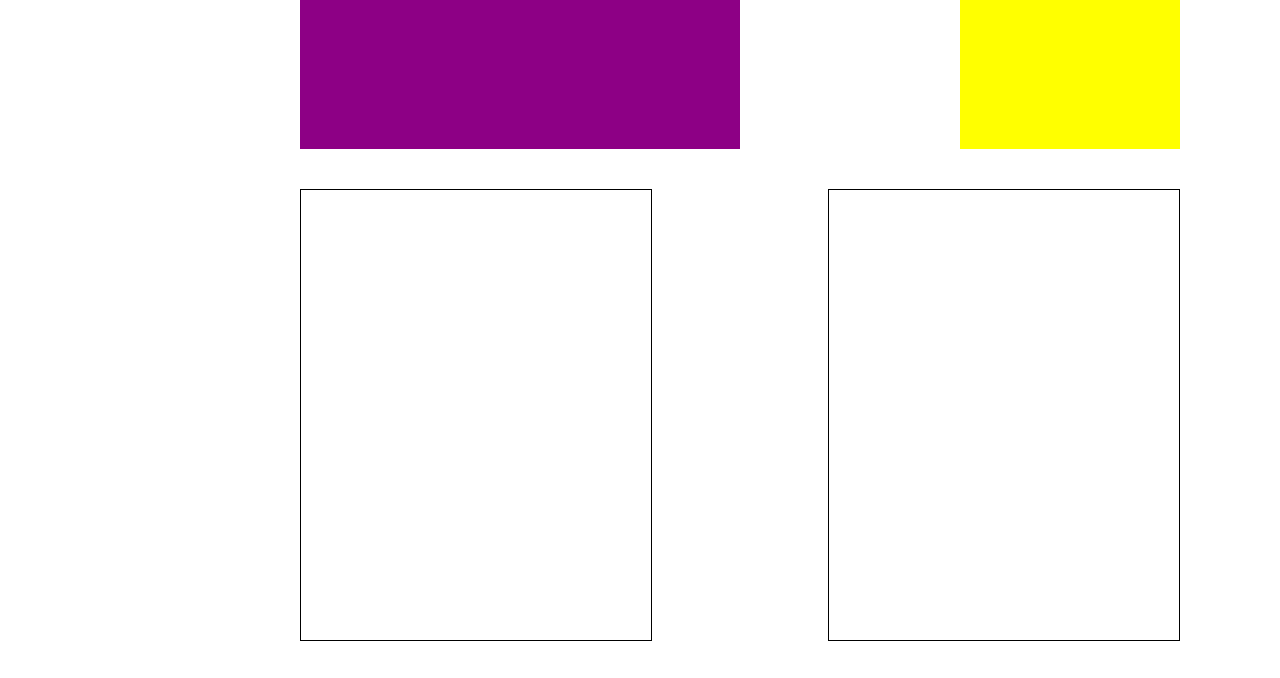
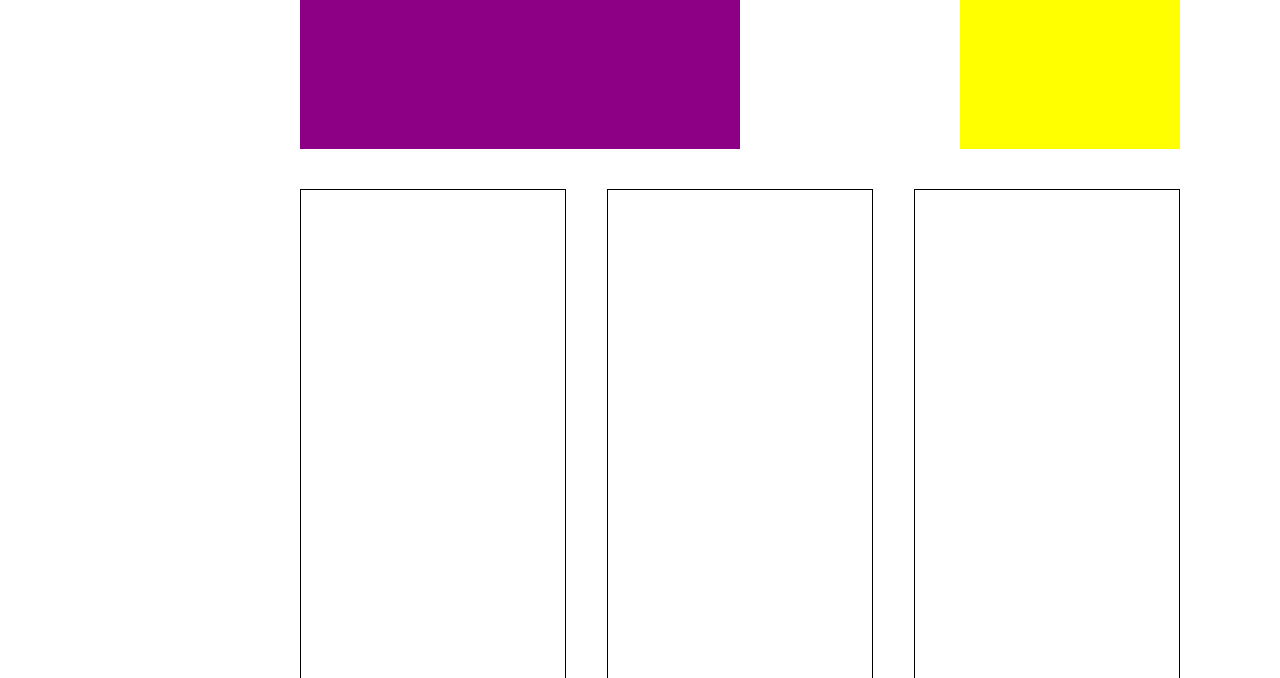
Before and after one commit to trinhleanhkhoa1999/personal-site, a plain HTML site: page ex-flexbox/layout-card/index.html in a window 1280 px wide. Shown: the part 55-733 px from the top of the page. Drawn offline with Linux system fonts and the light colour scheme.

Commit message:
fix: set width when changing

```diff
--- a/ex-flexbox/Customize layout as image bellow/styles.css
+++ b/ex-flexbox/Customize layout as image bellow/styles.css
@@ -14,7 +14,7 @@
     display: flex;
 }
 .container .content-img{
-    background-color: aquamarine;
+    /* background-color: aquamarine; */
     width: 50%;
     height: 600px;
     overflow: auto;
@@ -30,7 +30,7 @@
 
 }
 .container .content-map{
-    background-color: blue;
+    /* background-color: blue; */
     width: 50%;
     display: flex;
     justify-content: center;
--- a/ex-flexbox/layout-card/styles.css
+++ b/ex-flexbox/layout-card/styles.css
@@ -19,6 +19,7 @@
 .wrap{
     margin-left:  300px;
     margin-right: 100px;
+
 }
 .header{
     padding: 20px 0;
@@ -39,10 +40,13 @@
     display: flex;
     flex-wrap: wrap;
     justify-content: space-between;
+    height:500px;
 }
 .item{
-    height:450px;
-    width: 350px;
+    display: flex;
+    justify-content: center;
+    height:100%;
+    width: 30%;
     border: 1px solid;
     margin: 20px 0;
 }
```
